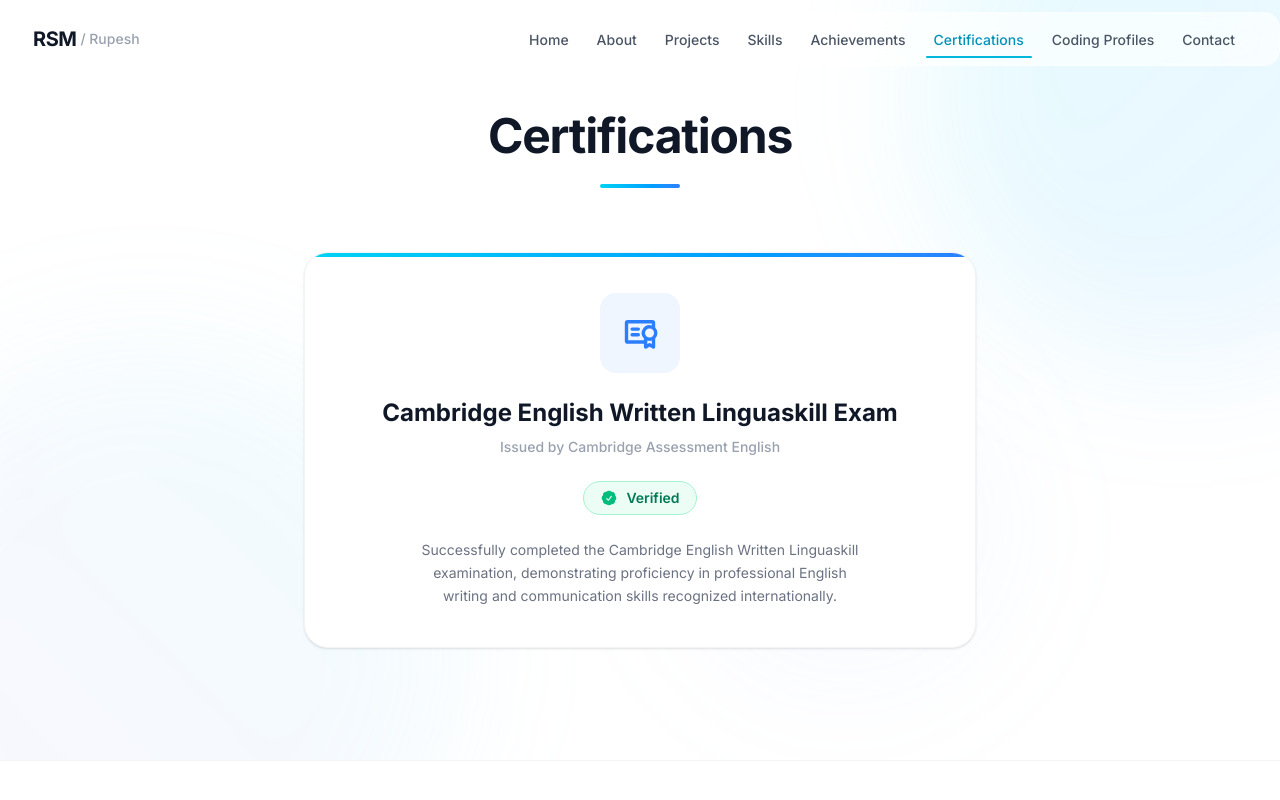
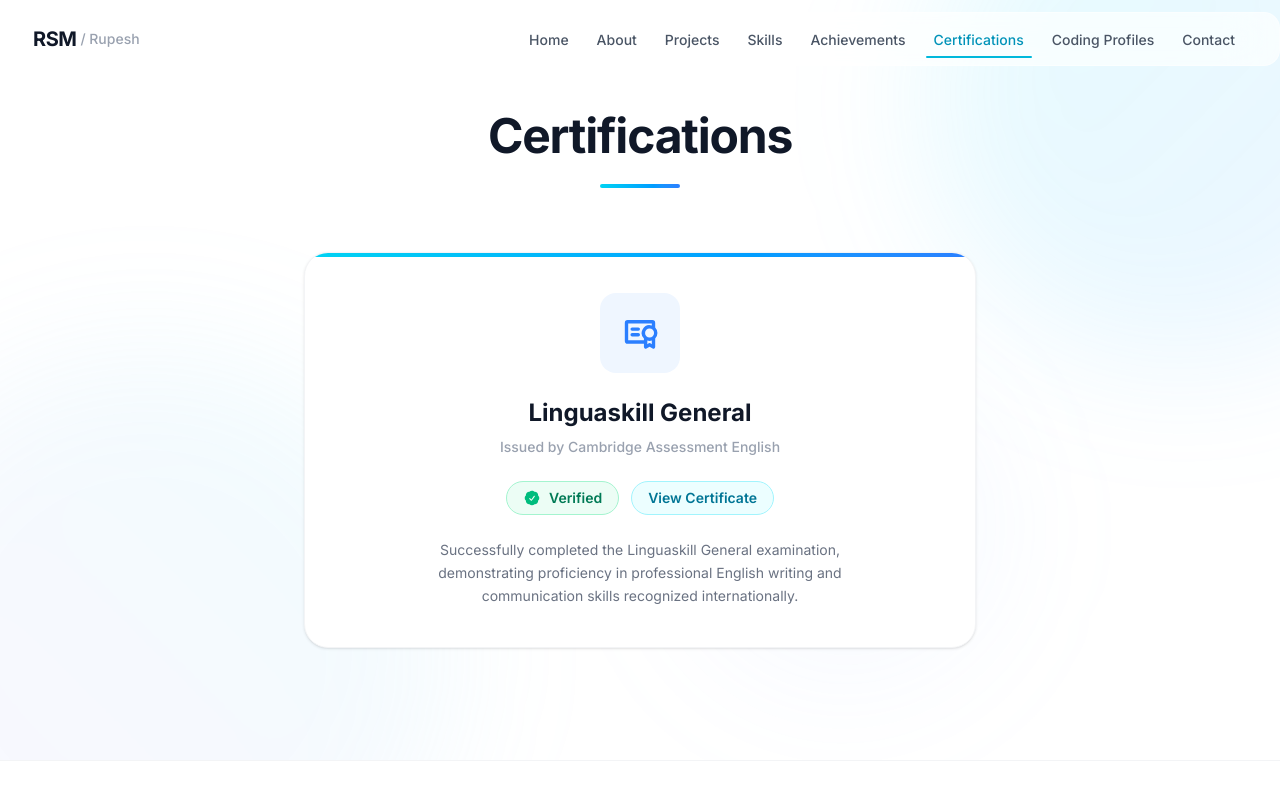
Before and after one commit to Ch-Rupesh/Portfolio, a Next.js app: page /certifications in a window 1280 px wide. Shown: the top 800 px of the page. Built offline with nearby package versions, Linux system fonts and the light colour scheme.

Commit message:
feat(certifications): rename to Linguaskill General and add verification link

```diff
--- a/src/app/certifications/page.tsx
+++ b/src/app/certifications/page.tsx
@@ -40,7 +40,7 @@
 
             {/* Certificate title */}
             <h2 className="mt-6 text-2xl font-bold text-gray-900">
-              Cambridge English Written Linguaskill Exam
+              Linguaskill General
             </h2>
 
             {/* Issuer */}
@@ -48,17 +48,28 @@
               Issued by Cambridge Assessment English
             </p>
 
-            {/* Verified badge */}
-            <div className="mt-6 inline-flex items-center gap-2 rounded-full border border-emerald-200 bg-emerald-50 px-4 py-1.5">
-              <HiCheckBadge className="text-lg text-emerald-500" />
-              <span className="text-sm font-semibold text-emerald-700">
-                Verified
-              </span>
+            {/* Verified badge and Link */}
+            <div className="mt-6 flex items-center justify-center gap-3">
+              <div className="inline-flex items-center gap-2 rounded-full border border-emerald-200 bg-emerald-50 px-4 py-1.5">
+                <HiCheckBadge className="text-lg text-emerald-500" />
+                <span className="text-sm font-semibold text-emerald-700">
+                  Verified
+                </span>
+              </div>
+
+              <a
+                href="https://drive.google.com/file/d/15uQkvAHt4hFDzaOrzu0WtA0hdnYabHyc/view?usp=sharing"
+                target="_blank"
+                rel="noopener noreferrer"
+                className="inline-flex items-center gap-2 rounded-full border border-cyan-200 bg-cyan-50 px-4 py-1.5 text-sm font-semibold text-cyan-700 transition-colors hover:bg-cyan-100"
+              >
+                View Certificate
+              </a>
             </div>
 
             {/* Description */}
             <p className="mt-6 max-w-md text-sm leading-relaxed text-gray-500">
-              Successfully completed the Cambridge English Written Linguaskill
+              Successfully completed the Linguaskill General
               examination, demonstrating proficiency in professional English
               writing and communication skills recognized internationally.
             </p>
--- a/src/lib/constants.ts
+++ b/src/lib/constants.ts
@@ -242,7 +242,7 @@
 export const certificationsData: Certification[] = [
   {
     id: "cambridge-linguaskill",
-    title: "Cambridge English Written Linguaskill Exam",
+    title: "Linguaskill General",
     issuer: "Cambridge Assessment English",
     skills: ["English Proficiency", "Written Communication", "Professional English"],
   },
```
